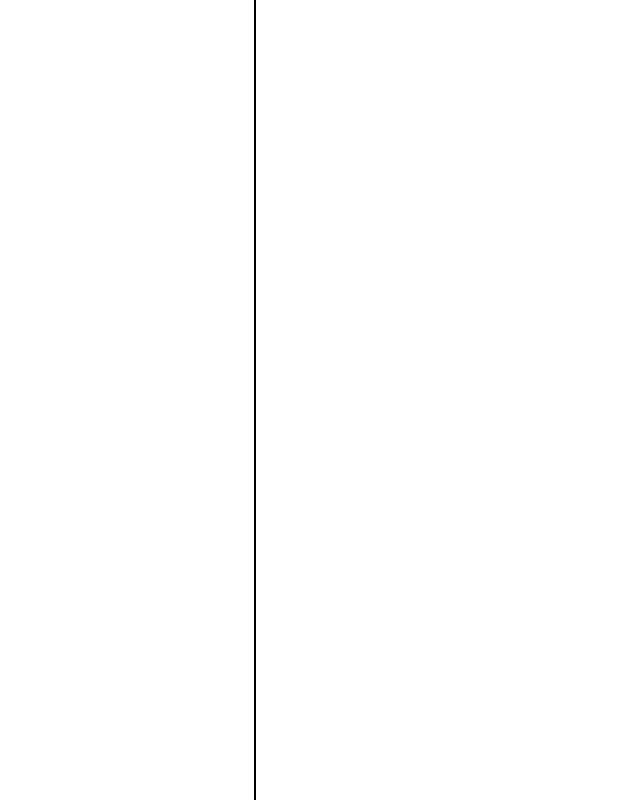
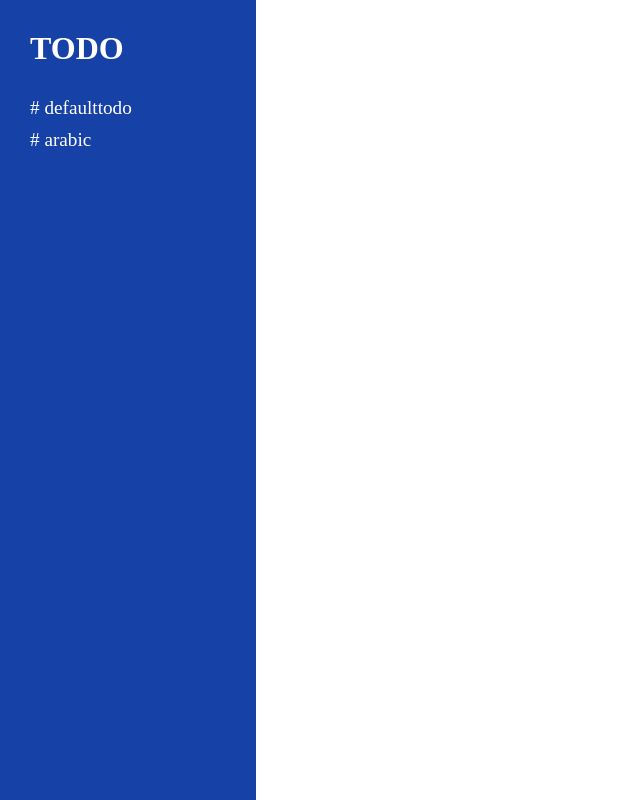
Before and after one commit to Ifham-Hashir/todo-list, a website built with webpack: page src/index.html in a window 1280 px wide. Shown: the whole page, without its empty margins (0-640 px from the left). Built offline with nearby package versions, Linux system fonts and the light colour scheme; a web font is replaced by a local one.

Commit message:
Add sidebar projects

```diff
--- a/src/dom.js
+++ b/src/dom.js
@@ -1,3 +1,17 @@
+import logic from "./logic.js";
+logic();
+import { projects } from "./logic.js";
 export default function() {
-
+  const sideBar = document.querySelector(".sidebar");
+  const projectList = document.createElement("ul");
+  projectList.classList.add("project-list");
+  for(let i = 0; i < projects.length; i++){
+    let listItem = document.createElement("li");
+    let link = document.createElement("a");
+    link.textContent = `# ${projects[i].projectName.toLowerCase()}`;
+    link.href = "#";
+    projectList.appendChild(listItem);
+    listItem.appendChild(link);
+  }
+  sideBar.appendChild(projectList);
 }
--- a/src/index.html
+++ b/src/index.html
@@ -7,7 +7,9 @@
 </head>
 <body>
   <div class="main-container">
-    <div class="sidebar"></div>
+    <div class="sidebar">
+      <h1>TODO</h1>
+    </div>
     <div class="todo-container"></div>
   </div>
 </body>
--- a/src/index.js
+++ b/src/index.js
@@ -2,4 +2,4 @@ import "./style.css";
 import logic from "./logic.js";
 import dom from "./dom.js";
 console.log("Hi!");
-logic();
+dom();
--- a/src/logic.js
+++ b/src/logic.js
@@ -1,5 +1,13 @@
+export const projects = [];
 export default function() {
-  const myToDo = [];
+  function Project(projectName, todoList){
+    this.projectName = projectName;
+    this.todoList = todoList || [];
+  }
+
+  const defaultTodo = new Project("defaultTodo", []);
+  const arabic = new Project("arabic", []);
+
   function Todo(title, description, dueDate, priority) {
     this.title = title;
     this.description = description;
@@ -8,13 +16,17 @@ export default function() {
   }
 
   const todo1 = new Todo("Read Book", "null", "1-11-2024", "High");
-  const todo2 = new Todo("Read Book", "null", "12-11-2024", "Low");
+  const todo2 = new Todo("Read Book2", "null", "12-11-2024", "Low");
+  const todo3 = new Todo("Divine Speech", "Watch", "10/11/2024", "High");
 
   function addToDo(){
-    myToDo.push(todo1);
-    myToDo.push(todo2);
+    defaultTodo.todoList.push(todo1);
+    defaultTodo.todoList.push(todo2);
+    arabic.todoList.push(todo3);
   }
 
   addToDo();
-  console.log(myToDo);
+  projects.push(defaultTodo);
+  projects.push(arabic);
+  console.log(projects);
 }
--- a/src/style.css
+++ b/src/style.css
@@ -1,3 +1,4 @@
+@import url('https://fonts.googleapis.com/css2?family=Bebas+Neue&family=Tiny5&display=swap');
 *{
   margin: 0;
   padding: 0;
@@ -19,9 +20,31 @@ body{
 }
 
 .sidebar{
-  border-right: 2px solid black;
+  background-color: rgb(22, 66, 168);
+  font-family: "Bebas";
+  padding: 30px;
+  color: white;
+  display: flex;
+  flex-direction: column;
 }
 
 .todo-container {
+  padding: 30px;
+}
 
+ul{
+  list-style: none;
+  margin-top: 20px;
+  font-size: larger;
+  text-wrap: nowrap;
 }
+
+li{
+  margin-top: 10px;
+  margin-bottom: 10px;
+}
+
+a{
+  text-decoration: none;
+  color: white;
+}
```
